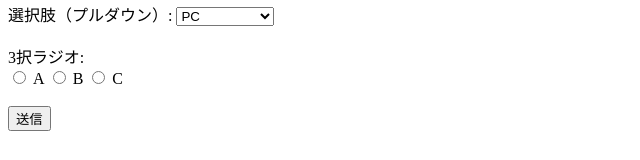
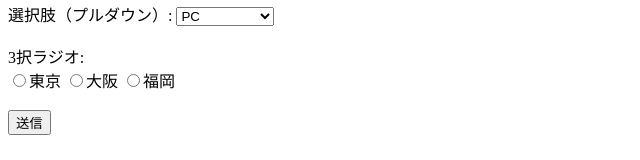
Before and after one commit to Takanori-U/rpa_test_form, a plain HTML site: page index.html in a window 1280 px wide. Shown: the part 288-448 px from the top of the page, without its empty margins (0-640 px from the left). Drawn offline with Linux system fonts and the light colour scheme.

Commit message:
Update index.html

```diff
--- a/index.html
+++ b/index.html
@@ -22,9 +22,9 @@
         </label><br><br>
 
         <label>3択ラジオ:</label><br>
-        <label><input type="radio" name="radio" value="東京"> A</label>
-        <label><input type="radio" name="radio" value="大阪"> B</label>
-        <label><input type="radio" name="radio" value="名古屋"> C</label><br><br>
+        <label><input type="radio" name="radio" value="A">東京</label>
+        <label><input type="radio" name="radio" value="B">大阪</label>
+        <label><input type="radio" name="radio" value="C">福岡</label><br><br>
 
         <input type="submit" value="送信">
     </form>
```
